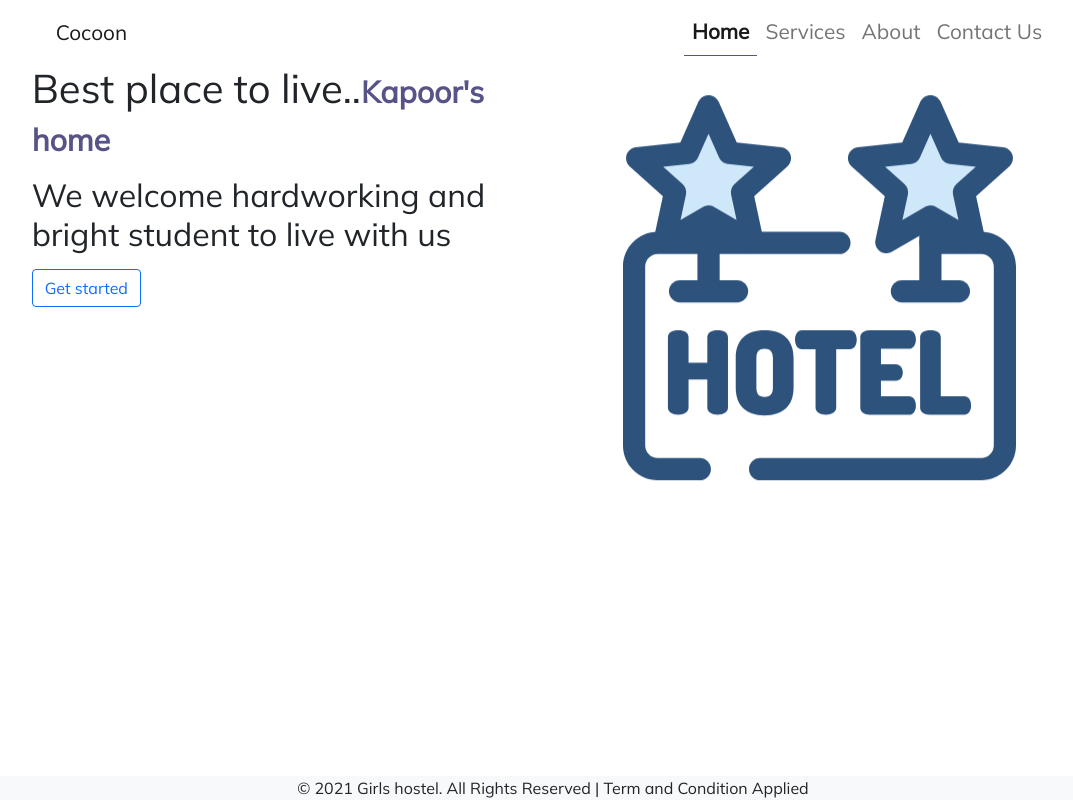
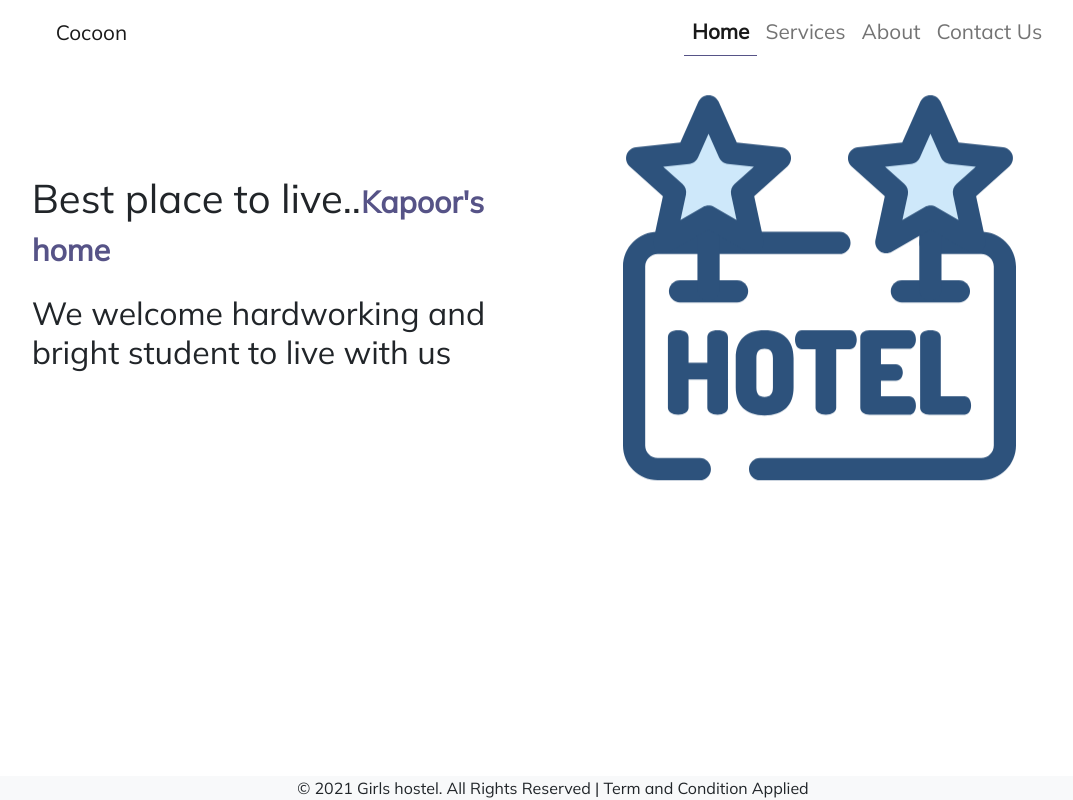
Before and after one commit to AkshayWay/hostel_website, a React (Create React App) app: page / in a window 1280 px wide. Shown: the whole page, without its empty margins (87-1160 px from the left). Built offline with nearby package versions, Linux system fonts and the light colour scheme.

Commit message:
Minor changes
Minor changes

```diff
--- a/src/AboutUs.jsx
+++ b/src/AboutUs.jsx
@@ -1,12 +1,20 @@
 import "./App.css";
 import React from "react";
 
-const AboutUs = () => {
+import AboutImage from "../src/Images/girls_hostel.svg";
+import Common from "./Common";
+
+const About = () => {
   return (
-    <div className="App">
-      <h1>Welcome home Akshay</h1>
-    </div>
+    <>
+      <Common
+        name="Welcome to About Page"
+        imgSrc={AboutImage}
+        visit="/contact"
+        btname="Contact Now"
+      />
+    </>
   );
 };
 
-export default AboutUs;
+export default About;
--- /dev/null
+++ b/src/Common.jsx
@@ -0,0 +1,39 @@
+import "./App.css";
+import React from "react";
+
+import homeImage from "../src/Images/hostel_page.svg";
+
+const Common = (props) => {
+  return (
+    <>
+      <section id="header" className="d-flex align-items-center">
+        <div className="container-fluid">
+          <div className="row">
+            <div className="col-xs-12 col-lg-10 mx-auto">
+              <div className="row">
+                <div className="col-md-6 pt-6 pt-lg-0 order-2 order-lg-1 d-flex justify-content-center flex-column">
+                  <h1>
+                    {props.name}
+                    <strong className="brand-design">Kapoor's home</strong>
+                  </h1>
+                  <h2 className="my-3">
+                    We welcome hardworking and bright student to live with us
+                  </h2>
+                </div>
+                <div className="col-lg-6 order-1 order-lg-2 header-img">
+                  <img
+                    src={props.imgSrc}
+                    className="img-fluid animated"
+                    alt="Home img"
+                  />
+                </div>
+              </div>
+            </div>
+          </div>
+        </div>
+      </section>
+    </>
+  );
+};
+
+export default Common;
--- a/src/Home.jsx
+++ b/src/Home.jsx
@@ -2,41 +2,17 @@ import "./App.css";
 import React from "react";
 
 import homeImage from "../src/Images/hostel_page.svg";
+import Common from "./Common";
 
 const Home = () => {
   return (
     <>
-      <section id="header" className="d-flex align-items-center">
-        <div className="container-fluid nav_bg">
-          <div className="row">
-            <div className="col-10 mx-auto">
-              <div className="row">
-                <div className="col-md-6 pt-6 pt-lg-0 order-2 order-lg-1">
-                  <h1>
-                    Best place to live..
-                    <strong className="brand-design">Kapoor's home</strong>
-                  </h1>
-                  <h2 className="my-3">
-                    We welcome hardworking and bright student to live with us
-                  </h2>
-                  <div className="mt-3">
-                    <a href="#" className="btn btn-outline-primary">
-                      Get started
-                    </a>
-                  </div>
-                </div>
-                <div className="col-lg-6 order-1 order-lg-2 header-img">
-                  <img
-                    src={homeImage}
-                    className="img-fluid animated"
-                    alt="Home img"
-                  />
-                </div>
-              </div>
-            </div>
-          </div>
-        </div>
-      </section>
+      <Common
+        name=" Best place to live.."
+        imgSrc={homeImage}
+        visit="/service"
+        btname="Get Started"
+      />
     </>
   );
 };
```
Also changed, not shown: src/Images/girls_hostel.svg (added).
